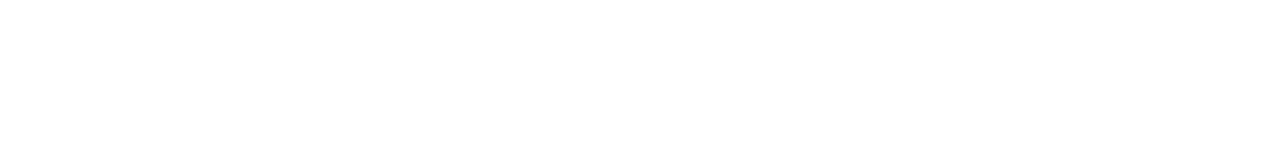
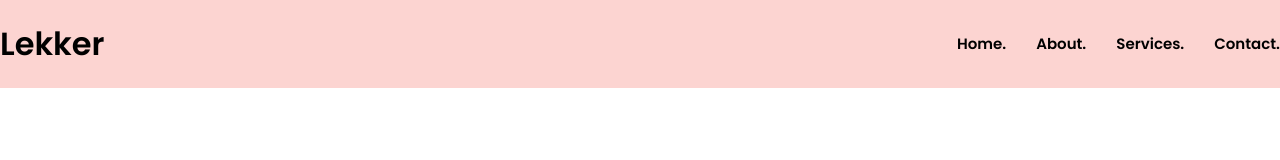
Before and after one commit to shariful-hoque/practice-lekker, a plain HTML site: page index.html in a window 1280 px wide. Drawn offline with Linux system fonts and the light colour scheme.

Commit message:
menu bar added

```diff
--- a/index.html
+++ b/index.html
@@ -6,10 +6,32 @@
     <meta http-equiv="X-UA-Compatible" content="IE=edge">
     <meta name="viewport" content="width=device-width, initial-scale=1.0">
     <title>Practice</title>
+    <link rel="preconnect" href="https://fonts.googleapis.com">
+    <link rel="preconnect" href="https://fonts.gstatic.com" crossorigin>
+    <link href="https://fonts.googleapis.com/css2?family=Poppins:wght@100;200;300;400;500;600;700;800;900&display=swap"
+        rel="stylesheet">
+    <link rel="stylesheet" href="style.css">
+
 </head>
 
 <body>
 
 </body>
 
+<section class="header">
+    <div class="container header_main">
+        <div class="logo">
+            <a href="#"><span>Lekker</span></a>
+        </div>
+        <div class="menu">
+            <ul>
+                <li>Home.</li>
+                <li>About.</li>
+                <li>Services.</li>
+                <li>Contact.</li>
+            </ul>
+        </div>
+    </div>
+</section>
+
 </html>
--- a/style.css
+++ b/style.css
@@ -21,3 +21,40 @@ ul,ol{
     width: 1280px;
     margin: 0 auto;
 }
+
+.header{
+    background-color: #FCD4D1;
+}
+
+.header_main{
+    display: flex;
+    padding: 20px 0;
+}
+
+.logo{
+    width: 30%;
+}
+
+.logo a span{
+    color: #000;
+    font-size: 32px;
+    font-family: 'Poppins', sans-serif;
+    font-weight: 600;
+}
+
+.menu{
+    width: 70%;
+}
+
+.menu ul{
+    text-align: right;
+    padding-top: 12px;
+}
+
+.menu ul li{
+    display: inline-block;
+    padding-left: 26px;
+    font-size: 15px;
+    font-weight: 600;
+    font-family:'Poppins', sans-serif;
+}
```
Also changed, not shown: img/banner.png (added).
